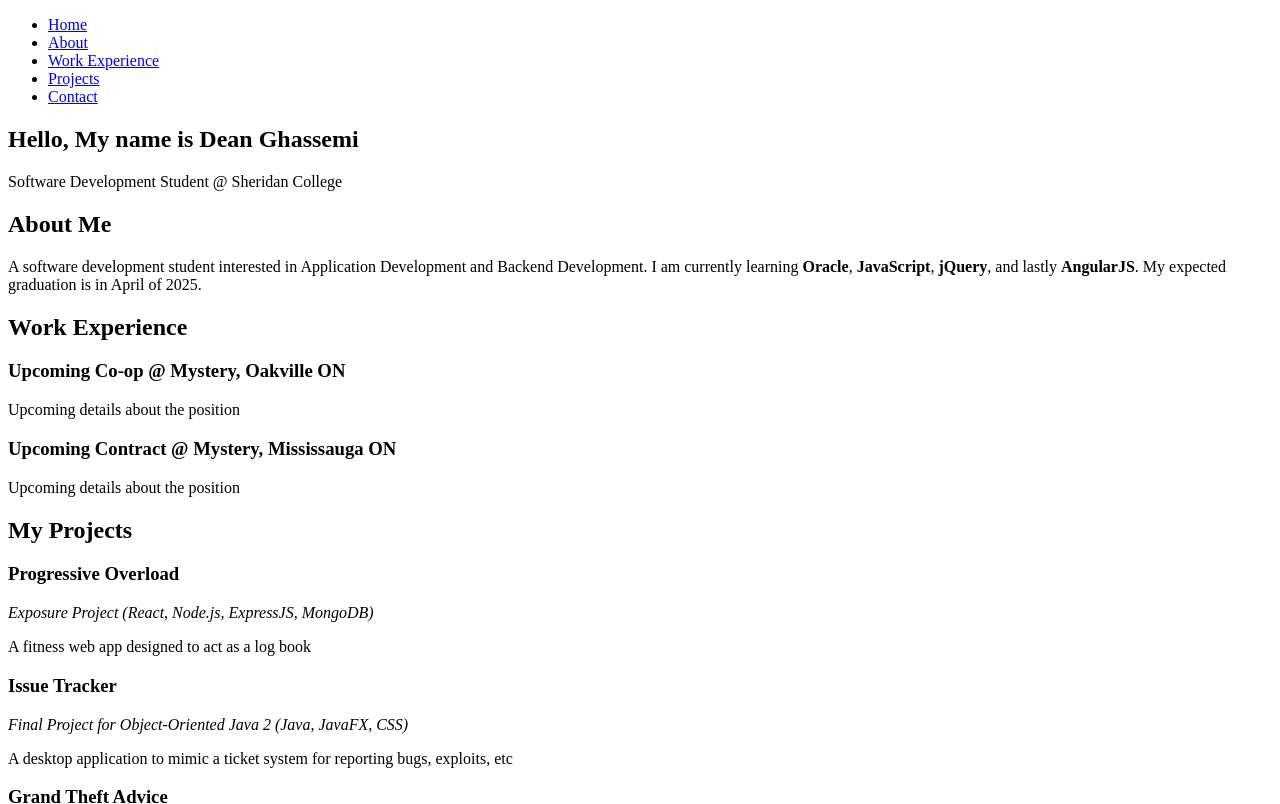
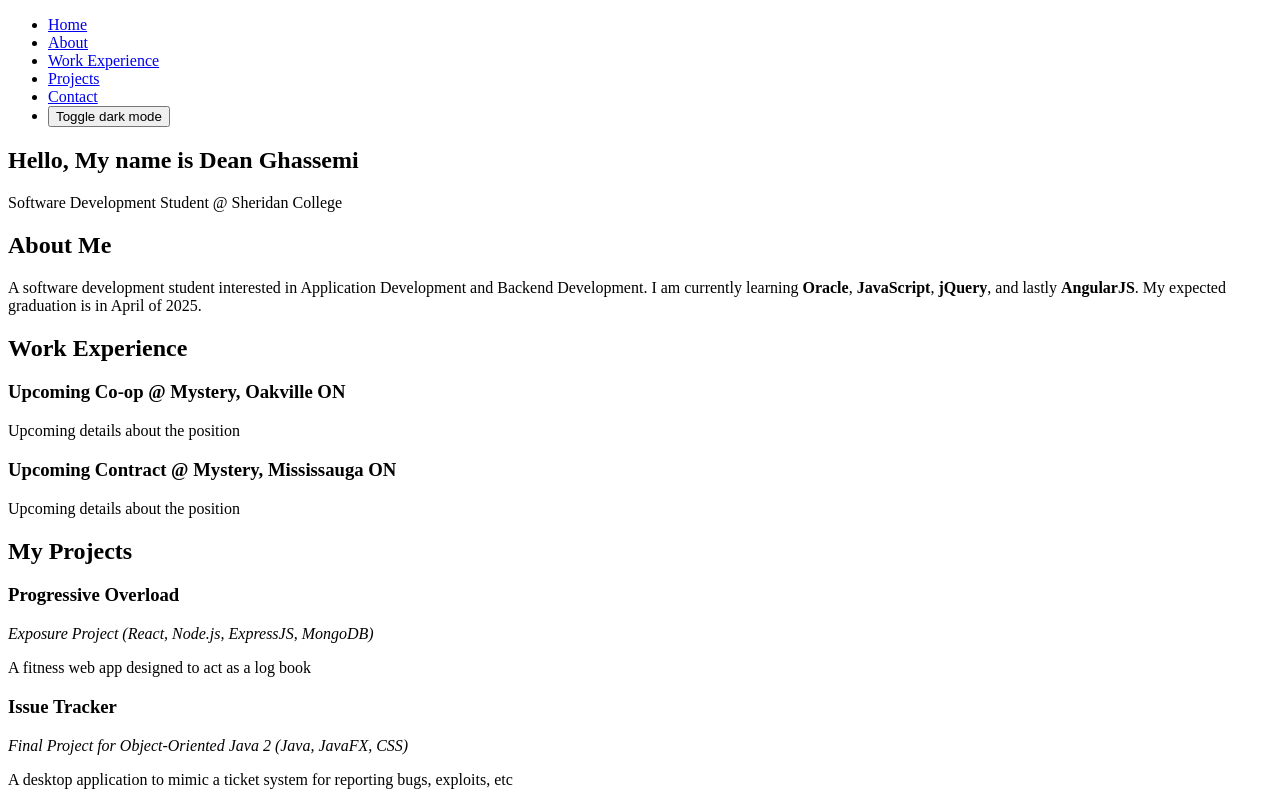
Before and after one commit to DeanGhassemi/PortfolioSite, a plain HTML site: page index.html in a window 1280 px wide. Shown: the top 804 px of the page. Drawn offline with nearby package versions, Linux system fonts and the light colour scheme.

Commit message:
added Dark Mode

```diff
--- a/index.html
+++ b/index.html
@@ -30,6 +30,7 @@
             <li class="nav-items"><a href="#work">Work Experience</a></li>
             <li class="nav-items"><a href="#projects">Projects</a></li>
             <li class="nav-items"><a href="#contact">Contact</a></li>
+            <li class="nav-items"><button onclick="toggleDarkMode()">Toggle dark mode</button></li>
           </ul>
         </nav>
       </div>
--- a/script.js
+++ b/script.js
@@ -0,0 +1,4 @@
+function toggleDarkMode() {
+    var element = document.body;
+    element.classList.toggle("dark-mode");
+  }
--- a/style.css
+++ b/style.css
@@ -1,10 +1,13 @@
 /* Dark Mode */
-@media screen and (prefers-color-scheme: dark) {
-    *{
-        color: #fff;
-    }
-    /* For Mobile */
-    @media  screen and (max-width: 600px){
+body{
+    color: black;
+    background-color: white;
+}
+.dark-mode {
+    background-color: #121212;
+    color: white;
+}
+/* For Mobile */
+@media  screen and (max-width: 600px){
 
-    }
 }
```
